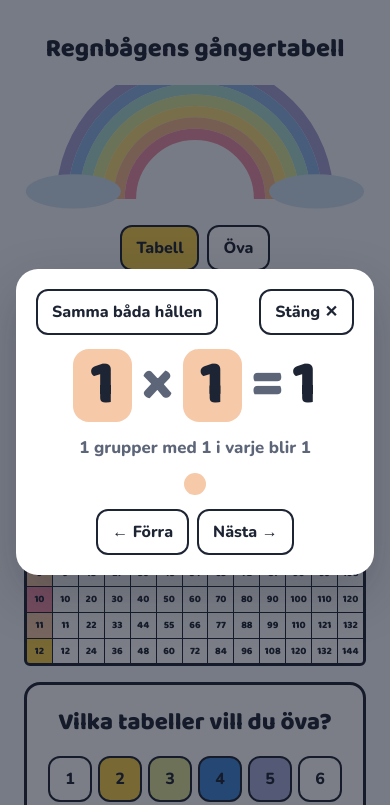
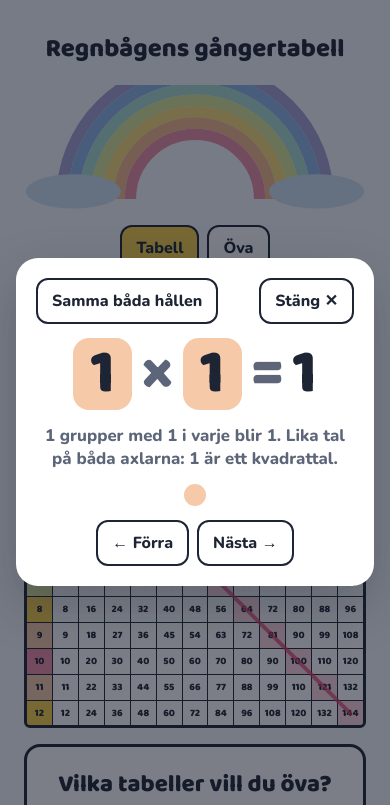
Before and after one commit to martingabrielsson/Glosor-WordGame, a plain HTML site: page gangertabell.html in a window 390 px wide. Both pictures are taken after a click on the button 52 px from the left and 371 px from the top of the page. Shown: the top 805 px of the page. Drawn offline with nearby package versions, Linux system fonts and the light colour scheme.

Commit message:
Lägg till diagonal som markerar lika tal (n × n)
Co-Authored-By: Claude Sonnet 5.5 <noreply@anthropic.com>
Claude-Session: https://claude.ai/code/session_0146MEP8E7R3gnA7eGyaMBsG

```diff
--- a/gangertabell.html
+++ b/gangertabell.html
@@ -17,6 +17,7 @@
   --n9: #f6c9a8; --n10: #ef8fa6; --n11: #f6c9a8; --n12: #f7cf4a;
   --on-n: #1d2433;
   --ok: #8fd9a8; --bad: #f4a3a3;
+  --diag: #ffd6df; --diagline: #d93a64;
   --f-display: "Baloo 2", "Trebuchet MS", sans-serif;
   --f-body: "Nunito", system-ui, sans-serif;
 }
@@ -24,12 +25,14 @@
   :root:not([data-theme="light"]) {
     --bg: #131a2a; --paper: #1b2438; --ink: #eef1f8; --muted: #a4adc2;
     --line: #8d98b3; --cell: #222d45; --hl: #5a4d12; --shadow: rgba(0,0,0,.6);
+    --diag: #5a2a3a; --diagline: #ff7a9c;
     color-scheme: dark;
   }
 }
 :root[data-theme="dark"] {
   --bg: #131a2a; --paper: #1b2438; --ink: #eef1f8; --muted: #a4adc2;
   --line: #8d98b3; --cell: #222d45; --hl: #5a4d12; --shadow: rgba(0,0,0,.6);
+  --diag: #5a2a3a; --diagline: #ff7a9c;
   color-scheme: dark;
 }
 body {
@@ -45,7 +48,7 @@ h1 { font-family: var(--f-display); font-weight: 800; font-size: clamp(1.6rem, 5
 .rainbow { width: min(100%, 360px); margin: 0 auto; display: block; }
 
 .board {
-  background: var(--paper); border: 3px solid var(--line); border-radius: 6px;
+  position: relative; background: var(--paper); border: 3px solid var(--line); border-radius: 6px;
   padding: 0; overflow: hidden;
 }
 .grid { display: grid; grid-template-columns: repeat(13, 1fr); gap: 1px; background: var(--line); }
@@ -57,6 +60,12 @@ h1 { font-family: var(--f-display); font-weight: 800; font-size: clamp(1.6rem, 5
 .head { background: var(--c); }
 .corner { background: #f7cf4a; }
 .cell { background: var(--cell); color: var(--ink); cursor: pointer; transition: transform .1s, background .1s; }
+.board.show-diag .cell.diag { background: var(--diag); }
+.diagline { position: absolute; inset: 0; width: 100%; height: 100%; pointer-events: none; z-index: 3; }
+.diagline line { stroke: var(--diagline); stroke-width: 4; stroke-linecap: round; opacity: .7; vector-effect: non-scaling-stroke; }
+.board:not(.show-diag) .diagline { display: none; }
+.tools { display: flex; justify-content: center; }
+.tools .ctl[aria-pressed="true"] { background: var(--diag); }
 .cell:hover, .cell:focus-visible { background: var(--hl); transform: scale(1.12); position: relative; z-index: 2; outline: 2px solid var(--ink); }
 .cell.rowcol { background: var(--hl); }
 .cell.sel { background: var(--n10); color: #1d2433; }
@@ -133,7 +142,14 @@ button.ctl:focus-visible { outline: 3px solid var(--n4); outline-offset: 2px; }
     <button class="ctl" id="tabPractice" type="button" aria-pressed="false">Öva</button>
   </div>
   <p class="hint" id="hint">Tryck på ett tal i tabellen för att få det stort.</p>
-  <div class="board" id="board"><div class="grid" id="grid" role="grid" aria-label="Gångertabell 1 till 12"></div></div>
+  <div class="tools" id="tools">
+    <button class="ctl" id="diagBtn" type="button" aria-pressed="true">Diagonal: lika tal (7 × 7, 12 × 12)</button>
+  </div>
+  <div class="board show-diag" id="board"><div class="grid" id="grid" role="grid" aria-label="Gångertabell 1 till 12"></div>
+    <svg class="diagline" viewBox="0 0 13 13" preserveAspectRatio="none" aria-hidden="true">
+      <line x1="1.5" y1="1.5" x2="12.5" y2="12.5"/>
+    </svg>
+  </div>
 
   <section class="practice" id="practice" hidden>
     <div class="setup" id="setup">
@@ -195,6 +211,7 @@ button.ctl:focus-visible { outline: 3px solid var(--n4); outline-offset: 2px; }
       b.type = 'button';
       b.setAttribute('aria-label', r + ' gånger ' + c + ' är ' + r * c);
       b.dataset.a = r; b.dataset.b = c;
+      if (r === c) b.classList.add('diag');
       cells[r + ',' + c] = b;
       grid.appendChild(b);
     }
@@ -225,7 +242,7 @@ button.ctl:focus-visible { outline: 3px solid var(--n4); outline-offset: 2px; }
     eq.appendChild(el('span', 'f', a)); eq.appendChild(el('span', 'op', '×'));
     eq.appendChild(el('span', 'g', b)); eq.appendChild(el('span', 'op', '='));
     eq.appendChild(el('span', 'res', a * b));
-    document.getElementById('words').textContent = a + ' grupper med ' + b + ' i varje blir ' + a * b;
+    document.getElementById('words').textContent = a + ' grupper med ' + b + ' i varje blir ' + a * b + (a === b ? '. Lika tal på båda axlarna: ' + a * b + ' är ett kvadrattal.' : '');
     var dots = document.getElementById('dots'); dots.textContent = '';
     var d = Math.max(10, Math.min(22, Math.floor(300 / b) - 4));
     dots.style.setProperty('--d', d + 'px');
@@ -266,11 +283,15 @@ button.ctl:focus-visible { outline: 3px solid var(--n4); outline-offset: 2px; }
 
   function show(view) { ['setup', 'quiz', 'done'].forEach(function (v) { $(v).hidden = v !== view; }); }
   function mode(practice) {
-    $('practice').hidden = !practice; $('board').hidden = practice; $('hint').hidden = practice;
+    $('practice').hidden = !practice; $('board').hidden = practice; $('hint').hidden = practice; $('tools').hidden = practice;
     $('tabTable').setAttribute('aria-pressed', String(!practice));
     $('tabPractice').setAttribute('aria-pressed', String(practice));
     if (practice) show('setup');
   }
+  $('diagBtn').onclick = function () {
+    var on = $('board').classList.toggle('show-diag');
+    $('diagBtn').setAttribute('aria-pressed', String(on));
+  };
   $('tabTable').onclick = function () { mode(false); };
   $('tabPractice').onclick = function () { mode(true); };
 
```
